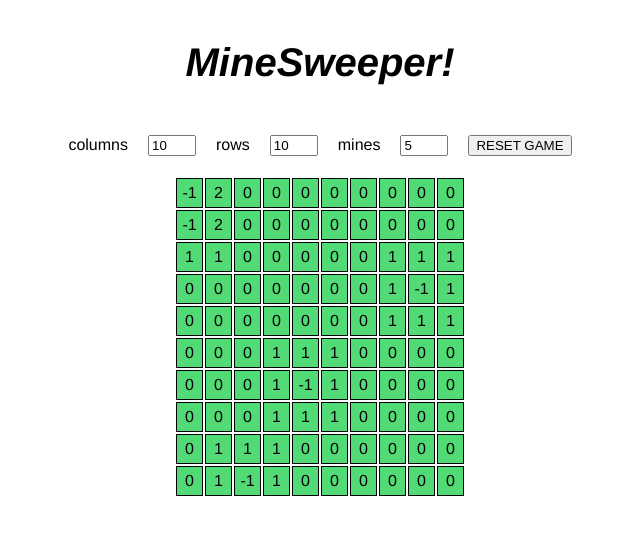
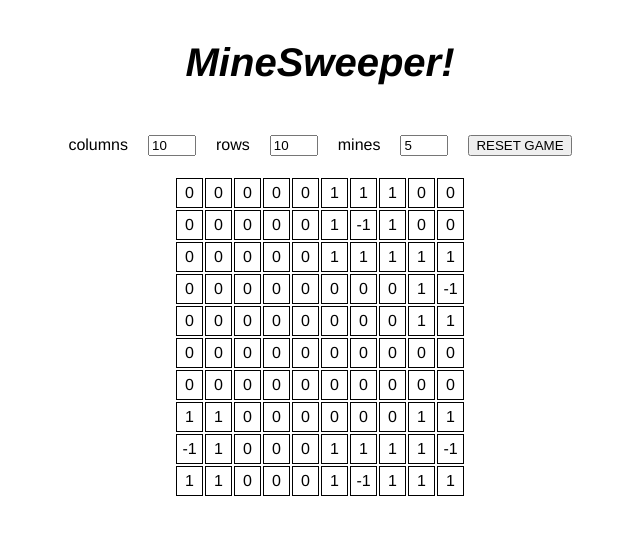
Before and after one commit to apoyhonen/base, a Vue app: page / in a window 1280 px wide. Shown: the top 534 px of the page, without its empty margins (320-960 px from the left). Built offline with nearby package versions, Linux system fonts and the light colour scheme.

Commit message:
minesweeper table logic refinement

```diff
--- a/src/apps/MineSweeper.vue
+++ b/src/apps/MineSweeper.vue
@@ -11,7 +11,7 @@
   </div>
   <table class="mine-table">
     <tr v-for="(row, rowIndex) in tableRows" :key="'row' + row">
-      <td class="cell-value"
+      <td class="cell-empty"
           v-for="(col, colIndex) in tableCols" :key="'col' + col">
         {{ getValue(rowIndex, colIndex ) }}
       </td>
@@ -20,12 +20,10 @@
 </template>
 
 <script setup>
-import {ref} from "vue";
+import {ref, watchEffect} from "vue";
 
 /*
-
 <td class="{{ getValue(rowIndex, colIndex) < 0 ? 'cell-mine' : getValue(rowIndex, colIndex) > 0 ? 'cell-value' : 'cell-empty' }}"
-
  */
 
 const tableRows = ref(10);
@@ -34,16 +32,34 @@ const tableMines = ref(5);
 
 const mineField = ref([[]]); // rows array x column values
 
+function randomNumber(min, max) {
+  return Math.floor(Math.random() * ((max - min) + 1)) + min;
+}
+
+function randomCell() {
+  return {
+    col: randomNumber(0, tableCols.value - 1),
+    row: randomNumber(0, tableRows.value - 1),
+  }
+}
+
+function getValue(col, row) {
+  return mineField.value[row][col];
+}
+
+function setValue(col, row, value) {
+  mineField.value[row][col] = value;
+}
+
 function initRowArrays() {
   for (let row = 0; row < 500; row++) {
     mineField.value[row] = [];
   }
 }
-initRowArrays(); // init
 
 function resetTable() {
-  for (let row = 0; row < tableRows.value; row++) {
-    for (let col = 0; col < tableCols.value; col++) {
+  for (let row = 0; row < tableRows.value + 2; row++) {
+    for (let col = 0; col < tableCols.value + 2; col++) {
       setValue(col, row, 0);
     }
   }
@@ -54,50 +70,44 @@ function resetGame() {
   let mines = 0;
   while (mines < tableMines.value) {
     const cell = randomCell();
-    const value = getValue(cell.x, cell.y);
-    if (value > -1) {
-      setValue(cell.x, cell.y, -1);
+    const value = getValue(cell.col, cell.row);
+    if (!value || value > -1) {
+      setValue(cell.col, cell.row, -1);
       mines++;
     }
   }
-  for (let y = 0; y < tableRows.value; y++) {
-    for (let x = 0; x < tableCols.value; x++) {
-      if (getValue(x, y) > -1) setValue(x, y, calculateMinesAround(x, y));
+  for (let row = 0; row < tableRows.value; row++) {
+    for (let col = 0; col < tableCols.value; col++) {
+      const currValue = getValue(col, row);
+      if (!currValue || currValue > -1) setValue(col, row, calculateMinesAround(col, row));
     }
   }
 }
-resetGame(); // init
 
-function randomCell() {
-  return {
-    x: randomNumber(1, tableCols.value) - 1,
-    y: randomNumber(1, tableRows.value) - 1,
-  }
-}
-
-function getValue(x, y) {
-  return mineField.value[y][x];
-}
-
-function setValue(x, y, value) {
-  mineField.value[y][x] = value;
-}
-
-function calculateMinesAround(x, y) {
+function calculateMinesAround(targetCol, targetRow) {
   let value = 0;
   // search +-1 row and +-1 column for mines
-  for (let row = Math.max(0, y - 1); row <= Math.min(tableRows.value, y + 1); row++) {
-    for (let col = Math.max(0, x - 1); col <= Math.min(tableCols.value, x + 1); col++) {
-      if (row === y && col === x) continue; // don't test cell itself
-      if (getValue(col, row) < 0) value++;
+  for (let row = Math.max(0, targetRow - 1); row <= Math.min(tableRows.value, targetRow + 1); row++) {
+    for (let col = Math.max(0, targetCol - 1); col <= Math.min(tableCols.value, targetCol + 1); col++) {
+      if (row === targetRow && col === targetCol) continue; // don't test cell itself
+      const currValue = getValue(col, row);
+      if (currValue && currValue < 0) value++;
     }
   }
   return value;
 }
 
-function randomNumber(min, max) {
-  return Math.floor(Math.random() * (max + 1) + min);
-}
+// INIT
+
+initRowArrays();
+resetGame();
+
+watchEffect(() => {
+  if (tableRows.value >= 2 && tableCols.value >= 2
+      && tableMines.value >= 1 && tableMines.value <= tableRows.value * tableCols.value) {
+    resetGame();
+  }
+})
 
 </script>
 
```
